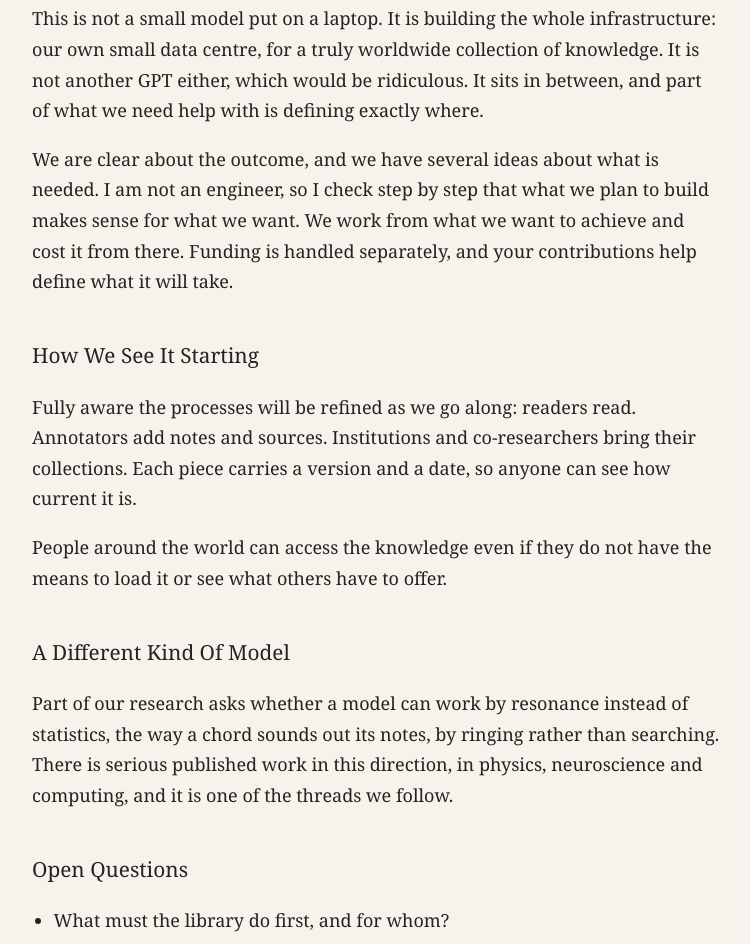
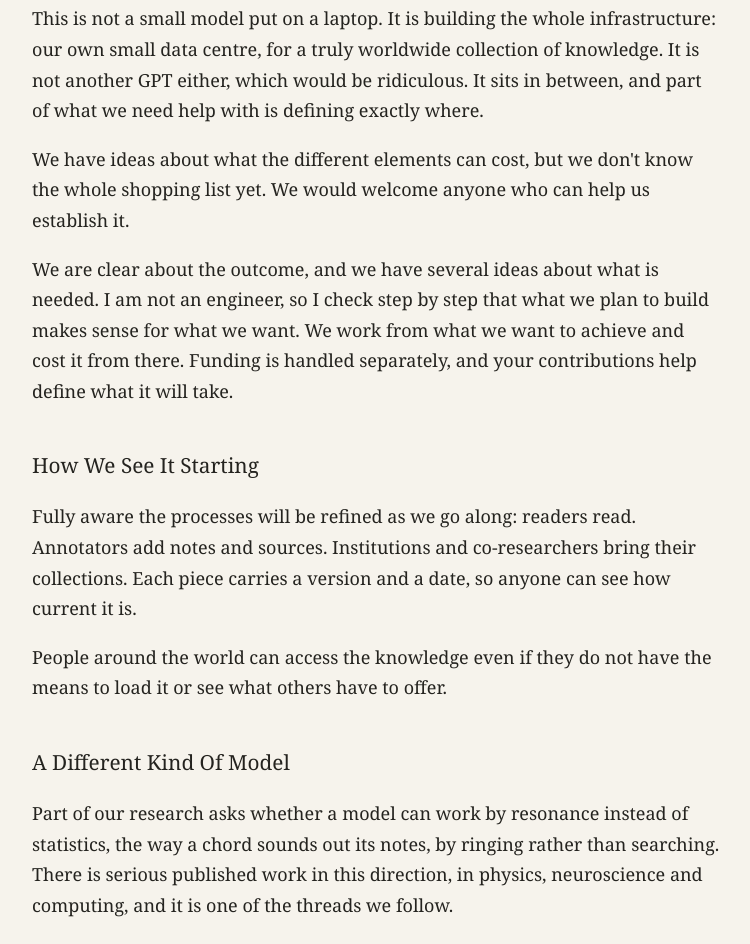
Before and after one commit to kingsleychenda/kingsleychenda.github.io, a plain HTML site: page mtelos/index.html in a window 1280 px wide. Shown: the part 3127-4071 px from the top of the page, without its empty margins (264-1014 px from the left). Drawn offline with Linux system fonts and the light colour scheme.

Commit message:
Publish metanoia-hub.github.io

```diff
--- a/mtelos/index.html
+++ b/mtelos/index.html
@@ -64,6 +64,7 @@ ul{padding-left:1.2em}
 
 <h2>How Big This Is</h2>
 <p>This is not a small model put on a laptop. It is building the whole infrastructure: our own small data centre, for a truly worldwide collection of knowledge. It is not another GPT either, which would be ridiculous. It sits in between, and part of what we need help with is defining exactly where.</p>
+<p>We have ideas about what the different elements can cost, but we don't know the whole shopping list yet. We would welcome anyone who can help us establish it.</p>
 <p>We are clear about the outcome, and we have several ideas about what is needed. I am not an engineer, so I check step by step that what we plan to build makes sense for what we want. We work from what we want to achieve and cost it from there. Funding is handled separately, and your contributions help define what it will take.</p>
 
 <h2>How We See It Starting</h2>
```
